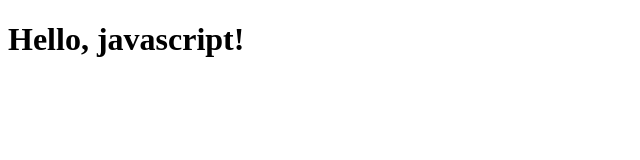
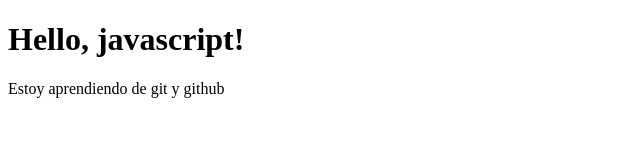
Before and after one commit to Laurys9/test-001, a plain HTML site: page index.html in a window 1280 px wide. Shown: the whole page, without its empty margins (0-640 px from the left). Drawn offline with Linux system fonts and the light colour scheme.

Commit message:
Practicando de git

```diff
--- a/index.html
+++ b/index.html
@@ -8,5 +8,6 @@
 </head>
 <body>
     <h1>Hello, javascript!</h1>
+    <p>Estoy aprendiendo de git y github</p>
 </body>
 </html>
```
